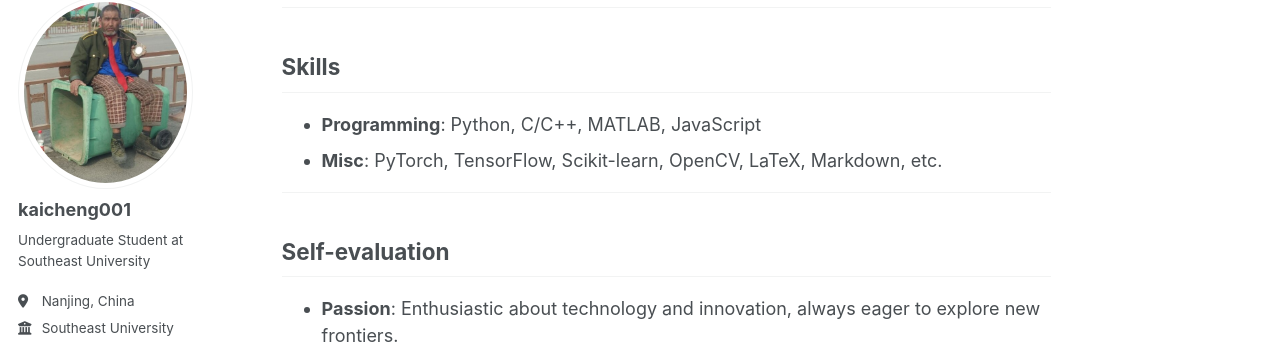
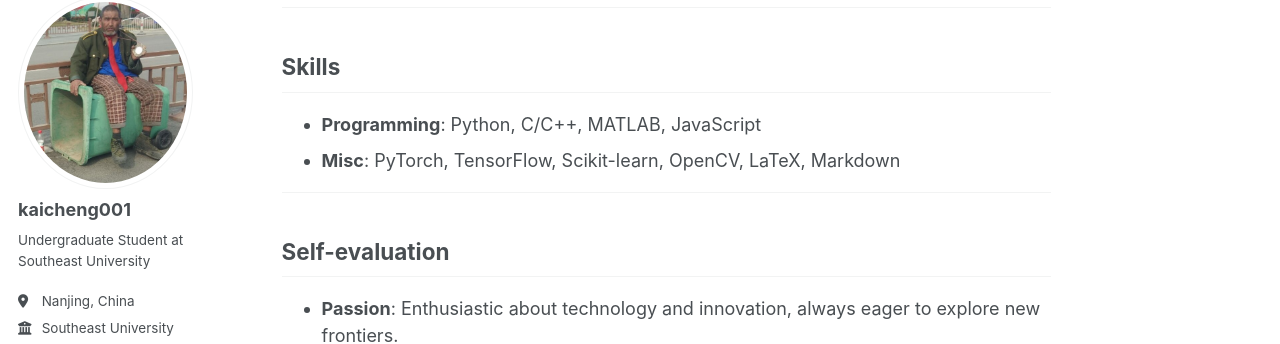
Before and after one commit to kaicheng001/kaicheng001.github.io, a Jekyll site: the page built from _pages/about.md, in a window 1280 px wide and 900 px high, scrolled down 3100 px. Shown: the part 110-454 px from the top of the window. Built offline with Jekyll 4.4.1, drawn with Linux system fonts in a browser that asks for light colours; some web fonts are replaced.

Commit message:
remove etc.

```diff
--- a/_pages/about.md
+++ b/_pages/about.md
@@ -104,7 +104,7 @@ InstDisc ([arXiv](https://arxiv.org/abs/1805.01978)), InvaSpread ([IEEE](https:/
 ## Skills
 
 - **Programming**: Python, C/C++, MATLAB, JavaScript
-- **Misc**: PyTorch, TensorFlow, Scikit-learn, OpenCV, LaTeX, Markdown, etc.
+- **Misc**: PyTorch, TensorFlow, Scikit-learn, OpenCV, LaTeX, Markdown
 
 ---
 
```
